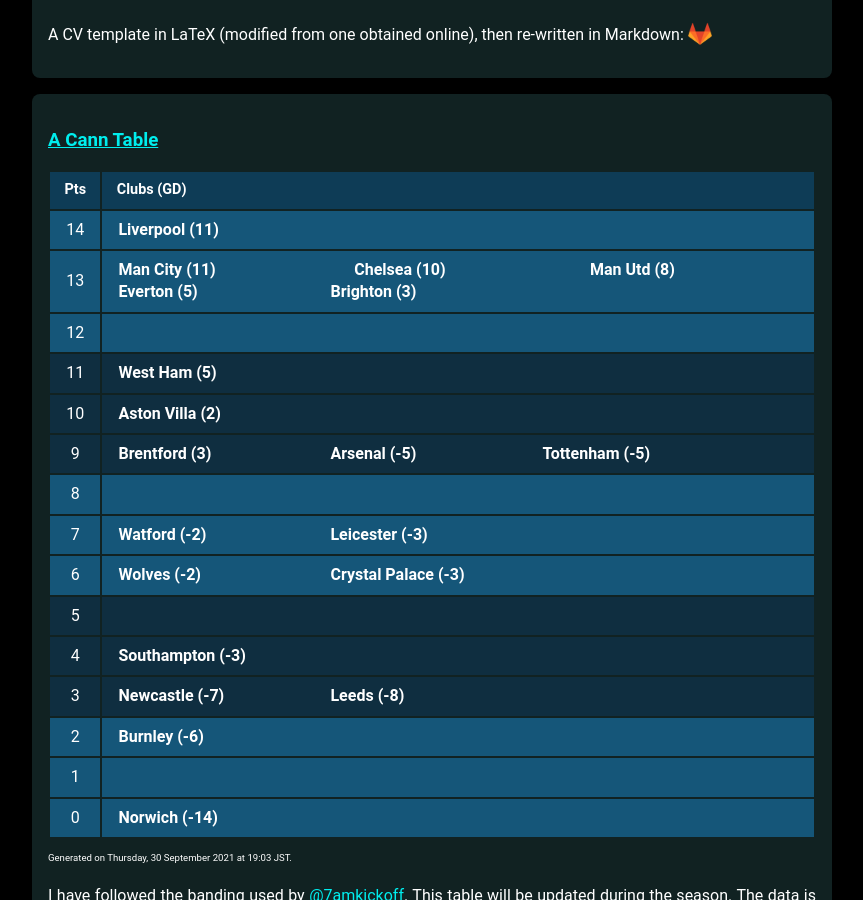
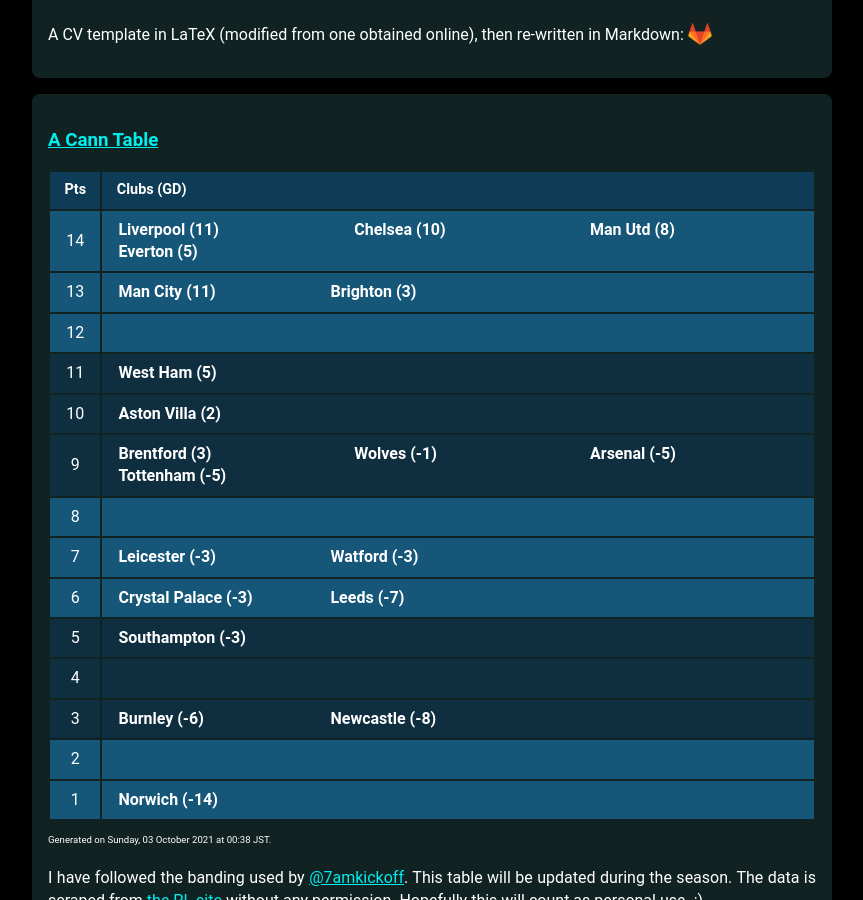
Before and after one commit to muru/muru.github.io, a Jekyll site: the page built from resources.md, in a window 1280 px wide and 900 px high, scrolled down 1275 px. Shown: the whole window, without its empty margins (208-1071 px from the left). Built offline with Jekyll 4.4.1, drawn with Linux system fonts in a browser that asks for light colours; some web fonts are replaced.

Commit message:
updated cann-table: Sun  3 Oct 00:38:10 JST 2021

```diff
--- a/cann-table.html
+++ b/cann-table.html
@@ -4,15 +4,15 @@
 		<td class="cann-point"> 14 </td>
 		<td class="cann-clubs">
 			<span class="club-name"> Liverpool (11) </span>
+			<span class="club-name"> Chelsea (10) </span>
+			<span class="club-name"> Man Utd (8) </span>
+			<span class="club-name"> Everton (5) </span>
 		</td>
  	</tr>
 	<tr class="cann-row-1">
 		<td class="cann-point"> 13 </td>
 		<td class="cann-clubs">
 			<span class="club-name"> Man City (11) </span>
-			<span class="club-name"> Chelsea (10) </span>
-			<span class="club-name"> Man Utd (8) </span>
-			<span class="club-name"> Everton (5) </span>
 			<span class="club-name"> Brighton (3) </span>
 		</td>
  	</tr>
@@ -37,6 +37,7 @@
 		<td class="cann-point"> 9 </td>
 		<td class="cann-clubs">
 			<span class="club-name"> Brentford (3) </span>
+			<span class="club-name"> Wolves (-1) </span>
 			<span class="club-name"> Arsenal (-5) </span>
 			<span class="club-name"> Tottenham (-5) </span>
 		</td>
@@ -49,51 +50,45 @@
 	<tr class="cann-row-1">
 		<td class="cann-point"> 7 </td>
 		<td class="cann-clubs">
-			<span class="club-name"> Watford (-2) </span>
 			<span class="club-name"> Leicester (-3) </span>
+			<span class="club-name"> Watford (-3) </span>
 		</td>
  	</tr>
 	<tr class="cann-row-1">
 		<td class="cann-point"> 6 </td>
 		<td class="cann-clubs">
-			<span class="club-name"> Wolves (-2) </span>
 			<span class="club-name"> Crystal Palace (-3) </span>
+			<span class="club-name"> Leeds (-7) </span>
 		</td>
  	</tr>
 	<tr class="cann-row-2">
 		<td class="cann-point"> 5 </td>
 		<td class="cann-clubs">
+			<span class="club-name"> Southampton (-3) </span>
 		</td>
  	</tr>
 	<tr class="cann-row-2">
 		<td class="cann-point"> 4 </td>
 		<td class="cann-clubs">
-			<span class="club-name"> Southampton (-3) </span>
 		</td>
  	</tr>
 	<tr class="cann-row-2">
 		<td class="cann-point"> 3 </td>
 		<td class="cann-clubs">
-			<span class="club-name"> Newcastle (-7) </span>
-			<span class="club-name"> Leeds (-8) </span>
+			<span class="club-name"> Burnley (-6) </span>
+			<span class="club-name"> Newcastle (-8) </span>
 		</td>
  	</tr>
 	<tr class="cann-row-1">
 		<td class="cann-point"> 2 </td>
 		<td class="cann-clubs">
-			<span class="club-name"> Burnley (-6) </span>
 		</td>
  	</tr>
 	<tr class="cann-row-1">
 		<td class="cann-point"> 1 </td>
 		<td class="cann-clubs">
-		</td>
- 	</tr>
-	<tr class="cann-row-1">
-		<td class="cann-point"> 0 </td>
-		<td class="cann-clubs">
 			<span class="club-name"> Norwich (-14) </span>
 		</td>
  	</tr>
 </table>
-<span id="cann-gen-note"> Generated on  Thursday, 30 September 2021 at 19:03 JST. </span>
+<span id="cann-gen-note"> Generated on  Sunday, 03 October 2021 at 00:38 JST. </span>
```
